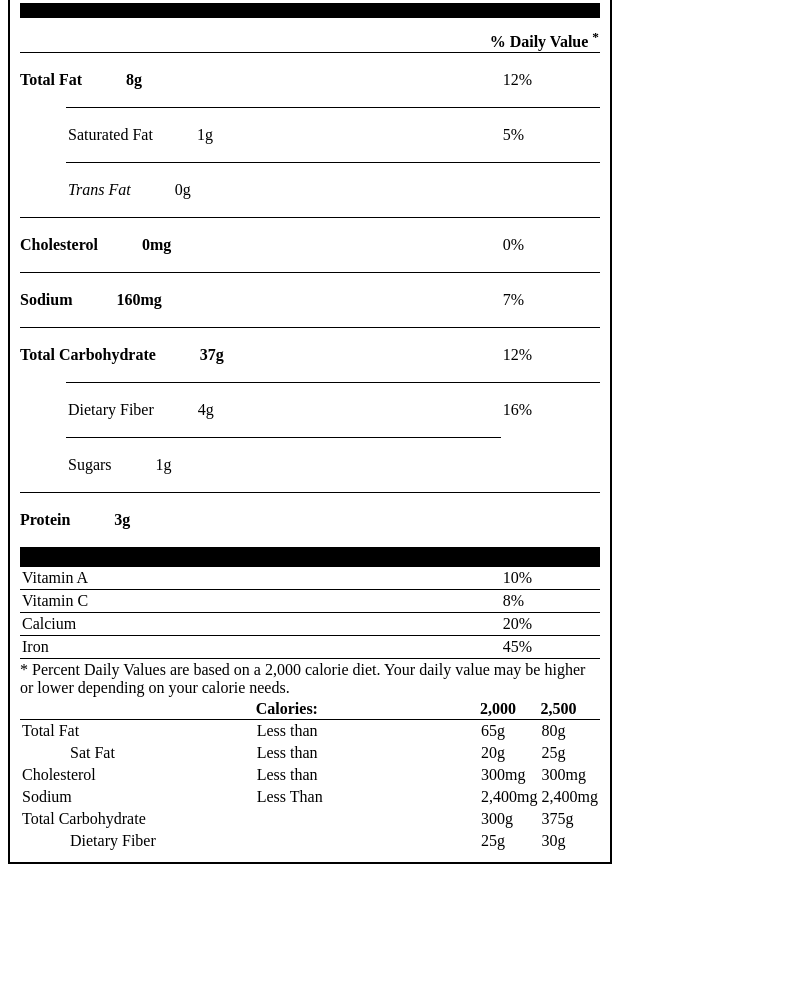
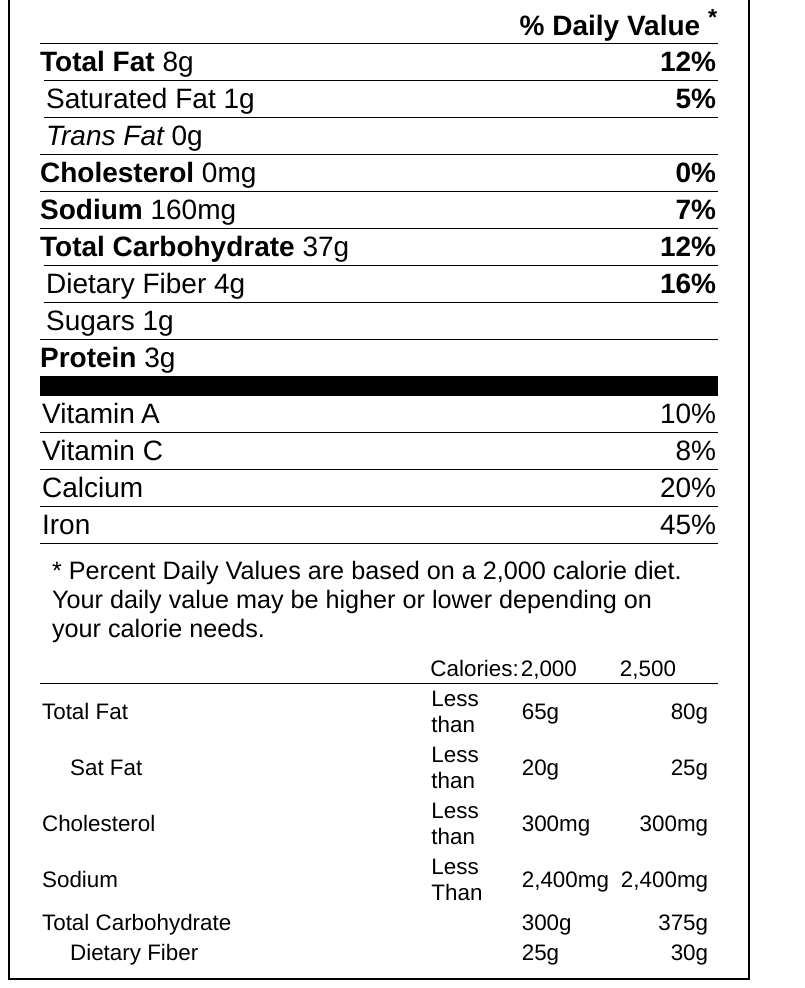
Before and after one commit to The-Marcy-Lab-School/nutrition-facts, a plain HTML site: page fellow-submissions/Paul-Sobers/index.html in a window 1280 px wide. Shown: the part 294-1282 px from the top of the page, without its empty margins (0-805 px from the left). Before the commit the page ends 1166 px from the top, so only its background shows below. Drawn offline with Linux system fonts and the light colour scheme.

Commit message:
One last step

```diff
--- a/fellow-submissions/Paul-Sobers/index.html
+++ b/fellow-submissions/Paul-Sobers/index.html
@@ -8,7 +8,8 @@
     <title>Document</title>
 </head>
 <body>
-<section>
+    <section>
+    <table>
     <header>
         <h1>Nutrition Facts</h1>
         <p>Serving Size 2/3 cup (55g)</p>
@@ -24,7 +25,7 @@
             </dl>
     </header>
 
-    <table>
+
         <thead>
             <tr>
                 <th colspan="3">% Daily Value <sup>*</sup> </th>
@@ -39,7 +40,7 @@
                 </dl>
 
             </th>
-            <td>12%</td>
+            <td><strong>12%</strong></td>
         </tr>
 
         <tr>
@@ -50,13 +51,14 @@
                 <dd>1g</dd>
             </dl>
         </td>
-        <td>5%</td>
+        <td><strong>5%</strong></td>
         </tr>
         <tr>
             <td class="indent"></td>
             <td>
                 <dl>
-                    <dt><em>Trans Fat</em></dt>
+                    <dt><em>Trans Fat</em>
+                    </dt>
                     <dd>0g</dd>
 
                 </dl>
@@ -70,7 +72,7 @@
                 <dd>0mg</dd>
             </dl>
         </th>
-        <td>0%</td>
+        <td><strong>0%</strong></td>
 
         </tr>
         <tr>
@@ -80,7 +82,7 @@
                 <dd>160mg</dd>
                 </dl>
             </th>
-            <td>7%</td>
+            <td><strong>7%</strong></td>
         </tr>
         <tr>
             <th colspan="2" scope="row">
@@ -88,7 +90,7 @@
                 <dt>Total Carbohydrate</dt>
                 <dd>37g</dd>
             </th>
-            <td>12%</td>
+            <td><strong>12%</strong></td>
         </tr>
         <tr>
             <td class="indent"></td>
@@ -98,7 +100,7 @@
                     <dd>4g</dd>
                 </dl>
             </td>
-            <td>16%</td>
+            <td><strong>16%</strong></td>
         </tr>
         <tr>
             <td class="indent"></td>
@@ -108,6 +110,7 @@
                     <dd>1g</dd>
                 </dl>
             </td>
+            <td></td>
         </tr>
         <tr>
             <th colspan="2" scope="row">
@@ -120,8 +123,8 @@
         </tr>
 
     </tbody>
-<article>
 
+ <!--<article>-->
     <tbody>
         <tr>
             <td colspan="2">Vitamin A</td>
@@ -140,12 +143,13 @@
             <td>45%</td>
         </tr>
     </tbody>
+    </article>
     <tfoot>
         <tr>
         <td colspan="3">* Percent Daily Values are based on a 2,000 calorie diet. Your daily value may be higher or lower depending on your calorie needs.</td>
         </tr>
     </tfoot>
-</article>
+
 
 
 
--- a/fellow-submissions/Paul-Sobers/style.css
+++ b/fellow-submissions/Paul-Sobers/style.css
@@ -1,22 +1,31 @@
 table{
     border-collapse: collapse;
     width:100%;
+    border-spacing:0;
 }
 section{
-    width:580px;
+    width:678px;
     border:2px solid rgb(0,0,0);
-    padding-top:10px;
+    padding-top:8px;
     padding-bottom:10px;
-    padding-left:10px;
-    padding-right:10px;
+    padding-left:30px;
+    padding-right:30px;
 
+}
+h1{
+    margin:0;
+    font-size:2rem;
+}
+p{
+    margin:0;
 }
 
 h2{
-    /*padding:10px 0;*/
+    padding:10px 0;
     margin:5px 0;
     border-top:30px solid rgb(0,0,0);
     border-bottom:1px solid rgb(0,0,0);
+    font-size:1rem;
 
 }
 
@@ -28,7 +37,9 @@ tbody + tbody tr:first-of-type td {
 }
 tfoot td:last-of-type{
     border-top:1px solid rgb(0,0,0);
-    padding:2px 0;
+    padding:12px;
+    text-align:left;
+    font-size:.9rem;
 }
 
 header{
@@ -42,6 +53,13 @@ header{
  }
  dd{
      display:inline;
+     margin:0;
+     font-weight:normal;
+ }
+ dl{
+     display: inline;
+
+
  }
  th{
      text-align:right;
@@ -56,24 +74,55 @@ tbody th{
 tbody td{
     padding:2px;
     border-top:1px solid rgb(0,0,0);
+    width:100%;
+
 
 }
 
 td.indent{
     width:42px;
     border-top:none;
+
 }
 
 table + table td{
     border:none;
+
 }
 table + table thead th {
     border-bottom:1px solid rgb(0,0,0);
-    width:50%;
+    /*width:50%;*/
     text-align:left;
+    font-weight: normal;
 }
 
 table + table tr td.indent{
     padding-top:2px;
-    padding-left:50px;
+    padding-left:30px;
+
 }
+
+html , body{
+    font-size:28px;
+    font-family: Helvetica;
+    line-height: normal;
+}
+
+
+td:last-child {
+    text-align: right;
+}
+
+
+table + table tbody tr td{
+    text-align:left;
+    padding-right:10px;
+}
+
+table + table{
+    font-size:.8rem;
+}
+
+table + table thead{
+    width:37%;
+}
```
